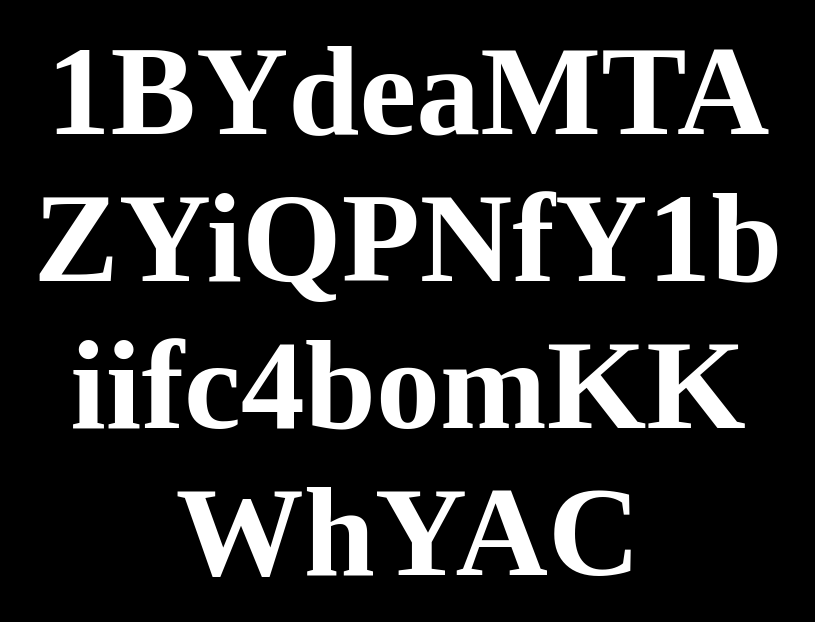
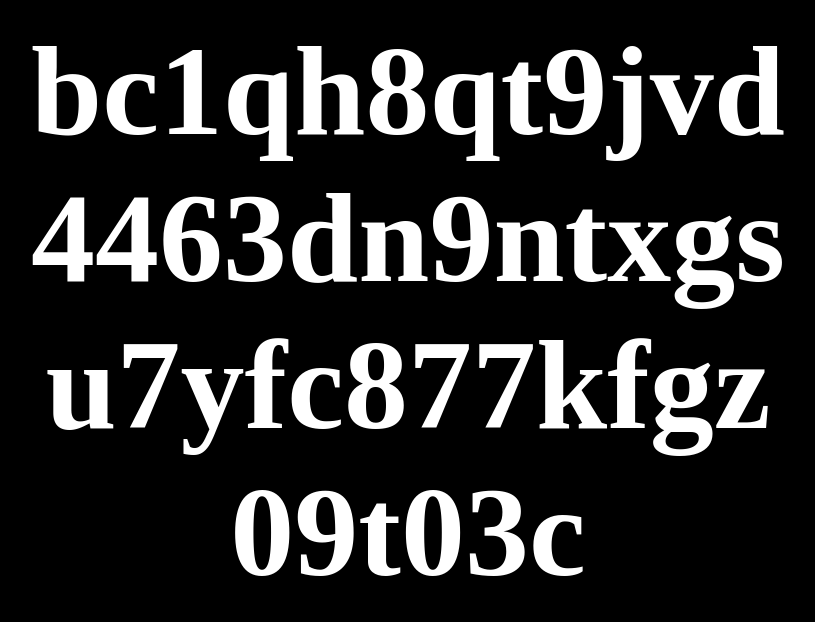
Before and after one commit to eugeniosaintemarie/btc, a plain HTML site: page index.html in a window 1280 px wide. Shown: the top 622 px of the page, without its empty margins (232-1047 px from the left). Drawn offline with Linux system fonts and the light colour scheme.

Commit message:
Update index.html

```diff
--- a/index.html
+++ b/index.html
@@ -34,7 +34,7 @@
 	<section>
         <br>
         <div>
-            <h1 class="adress">1BYdeaMTAZYiQPNfY1biifc4bomKKWhYAC</h1>
+            <h1 class="adress">bc1qh8qt9jvd4463dn9ntxgsu7yfc877kfgz09t03c</h1>
         </div>
         <br>
         <div class="imgbox">
```
